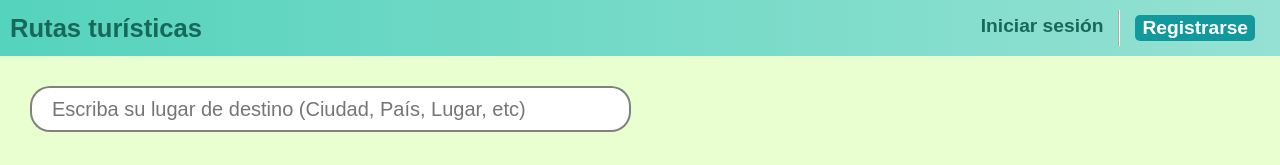
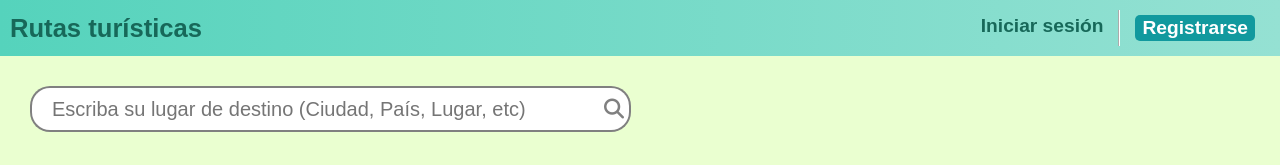
Before and after one commit to Trixtaro/rutasturisticas, a React (Create React App) app in the folder react-app/: page / in a window 1280 px wide. Shown: the top 165 px of the page. Built offline with nearby package versions, Linux system fonts and the light colour scheme.

Commit message:
Se elimino el comentario del link de la fuente de la lupa

```diff
--- a/react-app/public/index.html
+++ b/react-app/public/index.html
@@ -4,7 +4,7 @@
 <head>
   <meta charset="utf-8" />
   <meta name="viewport" content="width=device-width, initial-scale=1, shrink-to-fit=no" />
-  <!-- <script src="https://kit.fontawesome.com/6ddd1e2310.js" crossorigin="anonymous"></script> -->
+  <script src="https://kit.fontawesome.com/6ddd1e2310.js" crossorigin="anonymous"></script>
   <title>Rutas Turisticas</title>
 </head>
 
--- a/react-app/src/components/Buscador.js
+++ b/react-app/src/components/Buscador.js
@@ -10,7 +10,7 @@ class Buscador extends React.Component{
             <form className="Buscador" action="">
                 <input type="text" placeholder={this.props.placeholder} />
                 <Link to="">
-                    <i class="fas fa-search lupa"></i>
+                    <i className="fas fa-search lupa"></i>
                 </Link>
             </form>
         );
```
